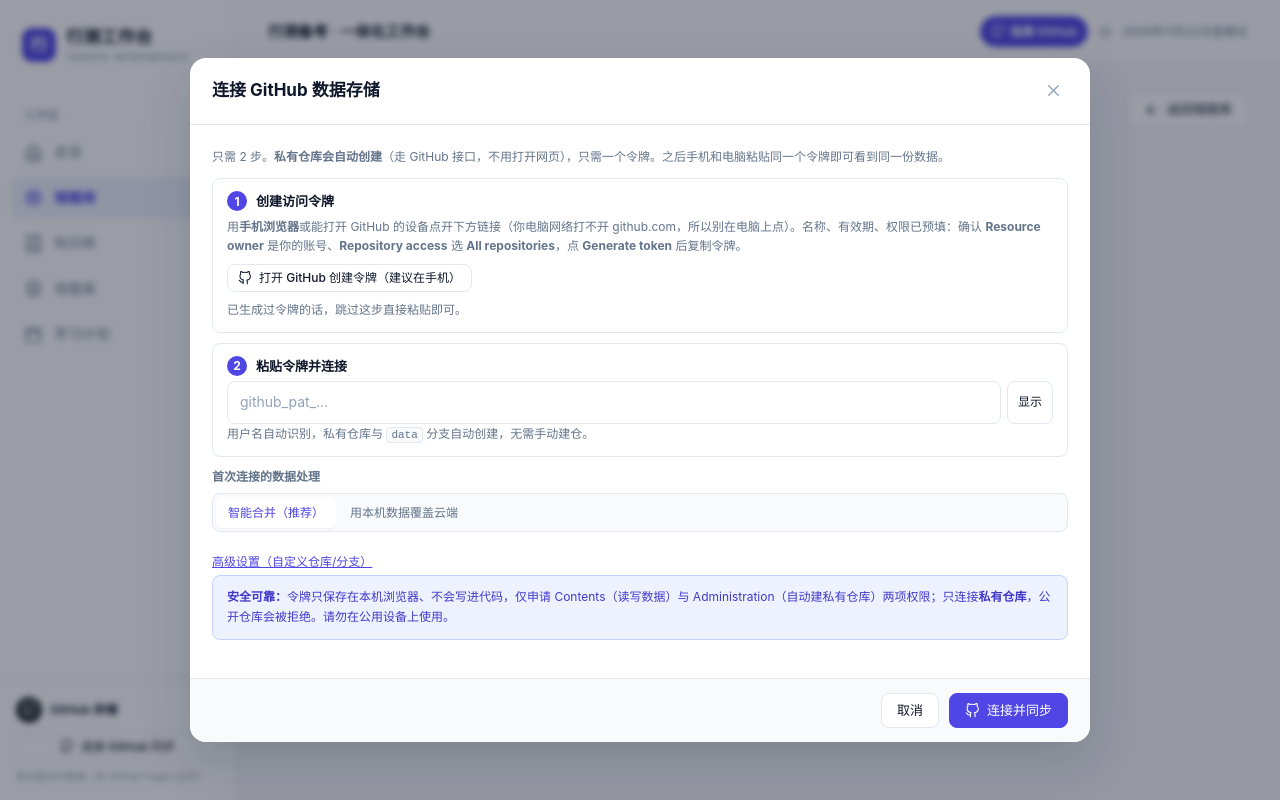
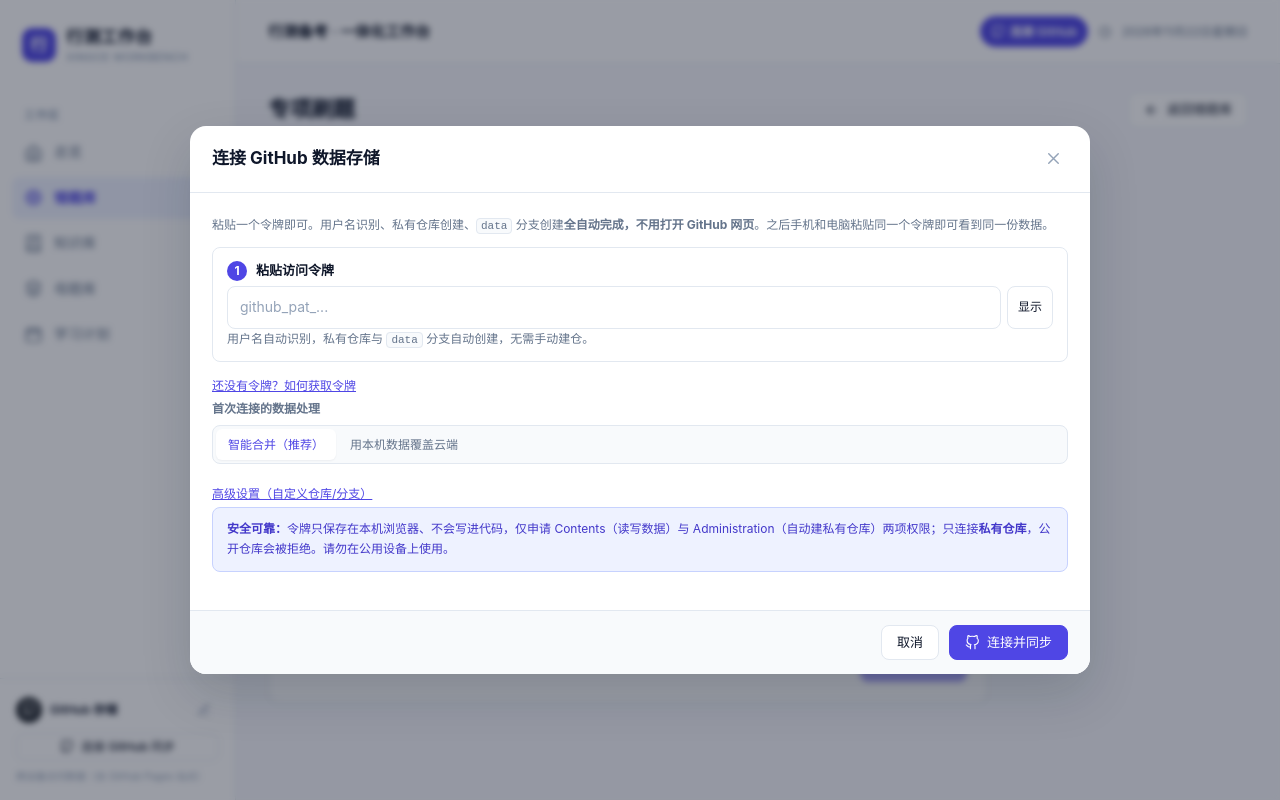
Before and after one commit to dolphkon/xingce-workbench, a React (Vite) app: page /#/mistakes/practice in a window 1280 px wide. Both pictures are taken after a click on the button "设置". Built offline with nearby package versions, Linux system fonts and the light colour scheme.

Commit message:
feat: 电脑端连接简化为粘贴令牌一键连接，获取令牌指引改为折叠帮助，清理过时文案

```diff
--- a/src/components/Layout.tsx
+++ b/src/components/Layout.tsx
@@ -35,6 +35,7 @@ function GithubConfigModal({ initial, onClose, onSave, onConnect }: {
   const [error, setError] = useState('')
   const [showToken, setShowToken] = useState(false)
   const [advanced, setAdvanced] = useState(false)
+  const [showHelp, setShowHelp] = useState(false)
   const [form, setForm] = useState<GitHubConfig>({
     owner: initial.owner || '',
     repo: initial.repo || GITHUB_DEFAULTS.repo,
@@ -48,7 +49,7 @@ function GithubConfigModal({ initial, onClose, onSave, onConnect }: {
   const submit = async () => {
     const clean = token.trim()
     if (!clean) {
-      setError('请先粘贴访问令牌（第 2 步生成的 github_pat_...）')
+      setError('请先粘贴访问令牌（github_pat_...）')
       return
     }
     setBusy(true)
@@ -79,22 +80,11 @@ function GithubConfigModal({ initial, onClose, onSave, onConnect }: {
       }
     >
       <p className="small muted" style={{ marginTop: 0 }}>
-        只需 2 步。<strong>私有仓库会自动创建</strong>（走 GitHub 接口，不用打开网页），只需一个令牌。之后手机和电脑粘贴同一个令牌即可看到同一份数据。
+        粘贴一个令牌即可。用户名识别、私有仓库创建、<code>data</code> 分支创建<strong>全自动完成，不用打开 GitHub 网页</strong>。之后手机和电脑粘贴同一个令牌即可看到同一份数据。
       </p>
 
       <div className="connect-step">
-        <div className="connect-step-head"><span className="connect-step-no">1</span><strong>创建访问令牌</strong></div>
-        <p className="small muted">
-          用<strong>手机浏览器</strong>或能打开 GitHub 的设备点开下方链接（你电脑网络打不开 github.com，所以别在电脑上点）。名称、有效期、权限已预填：确认 <b>Resource owner</b> 是你的账号、<b>Repository access</b> 选 <b>All repositories</b>，点 <b>Generate token</b> 后复制令牌。
-        </p>
-        <a className="btn btn-sm" href={tokenCreateUrl()} target="_blank" rel="noopener noreferrer">
-          <Icon name="github" size={14} /> 打开 GitHub 创建令牌（建议在手机）
-        </a>
-        <p className="small muted" style={{ marginBottom: 0 }}>已生成过令牌的话，跳过这步直接粘贴即可。</p>
-      </div>
-
-      <div className="connect-step">
-        <div className="connect-step-head"><span className="connect-step-no">2</span><strong>粘贴令牌并连接</strong></div>
+        <div className="connect-step-head"><span className="connect-step-no">1</span><strong>粘贴访问令牌</strong></div>
         <div style={{ display: 'flex', gap: 6 }}>
           <input
             className="input"
@@ -108,6 +98,26 @@ function GithubConfigModal({ initial, onClose, onSave, onConnect }: {
         </div>
         <p className="small muted" style={{ marginBottom: 0 }}>用户名自动识别，私有仓库与 <code>data</code> 分支自动创建，无需手动建仓。</p>
       </div>
+
+      <button className="link-btn" onClick={() => setShowHelp((v) => !v)}>
+        {showHelp ? '收起「如何获取令牌」' : '还没有令牌？如何获取令牌'}
+      </button>
+      {showHelp && (
+        <div className="notice" style={{ fontSize: 12, lineHeight: 1.8, marginTop: 8 }}>
+          在你的账号下创建一个 Fine-grained token 即可，名称、有效期、权限都已预填好：
+          <a href={tokenCreateUrl()} target="_blank" rel="noopener noreferrer" style={{ marginLeft: 4 }}>
+            <Icon name="github" size={13} /> 打开 GitHub 令牌创建页
+          </a>
+          <br />
+          1. 如果当前设备打不开 github.com，可在手机浏览器或任意能访问 GitHub 的设备/网络打开该链接；
+          <br />
+          2. 确认 <b>Resource owner</b> 是你的账号、<b>Repository access</b> 选 <b>All repositories</b>；
+          <br />
+          3. 点 <b>Generate token</b>，复制生成的 <code>github_pat_...</code>，粘贴到上方输入框。
+          <br />
+          已生成过令牌的话，直接粘贴即可，无需重复创建。
+        </div>
+      )}
 
       <div className="form-field">
         <label className="form-label">首次连接的数据处理</label>
--- a/src/lib/github.ts
+++ b/src/lib/github.ts
@@ -87,7 +87,7 @@ export async function ensurePrivateRepo(token: string, owner: string, repo: stri
   })
   if (!created.ok) {
     if (created.status === 403 || created.status === 422) {
-      return { ok: false, message: '自动建仓失败：令牌缺少 Administration 权限。请用「创建令牌」按钮重新生成（已预填该权限），或手动创建私有仓库后重试' }
+      return { ok: false, message: '自动建仓失败：令牌缺少 Administration 权限，请展开上方「如何获取令牌」重新生成（已预填该权限），或手动创建私有仓库后重试' }
     }
     return { ok: false, message: friendlyError(created.status, created.data) }
   }
@@ -285,7 +285,7 @@ export async function testGitHubConfig(config: GitHubConfig): Promise<{ ok: bool
   const result = await api(config, `/repos/${config.owner}/${config.repo}`)
   if (!result.ok) {
     if (result.status === 404) {
-      return { ok: false, message: `未找到私有仓库 ${config.owner}/${config.repo}，请先用上方「创建数据仓库」按钮创建（要选 Private）` }
+      return { ok: false, message: `未找到私有仓库 ${config.owner}/${config.repo}，请确认令牌的 Resource owner 与仓库访问范围是否正确后重试` }
     }
     return { ok: false, message: friendlyError(result.status, result.data) }
   }
@@ -293,11 +293,11 @@ export async function testGitHubConfig(config: GitHubConfig): Promise<{ ok: bool
   const isPrivate = Boolean(repo.private)
   // 强制私有：公开仓库中的错题与个人数据任何人可读，直接拒绝
   if (!isPrivate) {
-    return { ok: false, message: `仓库 ${config.owner}/${config.repo} 是公开仓库，数据会被任何人读取。请改用私有仓库（用上方「创建数据仓库」按钮）`, isPrivate }
+    return { ok: false, message: `仓库 ${config.owner}/${config.repo} 是公开仓库，数据会被任何人读取。请改用私有仓库`, isPrivate }
   }
   const perms = repo.permissions
   if (perms && perms.contents !== 'write' && perms.contents !== 'admin') {
-    return { ok: false, message: '令牌缺少 Contents 写入权限，请用上方按钮重新生成令牌并确认 Contents 为 Read and write', isPrivate }
+    return { ok: false, message: '令牌缺少 Contents 写入权限，请重新生成令牌并确认 Contents 为 Read and write', isPrivate }
   }
   return { ok: true, message: '连接成功（私有仓库，数据不会公开）', isPrivate }
 }
```
